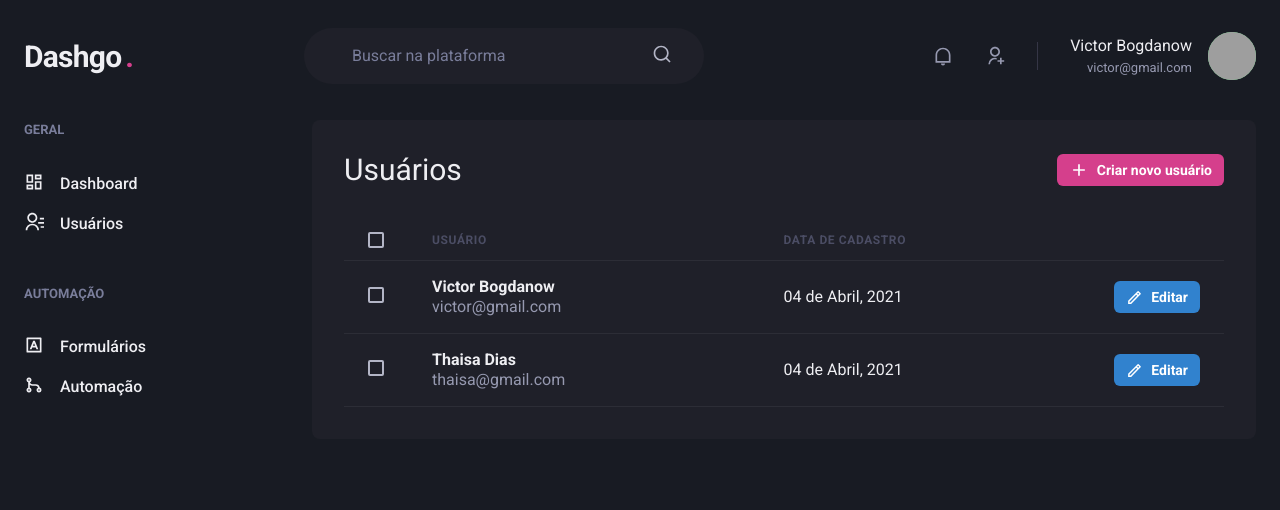
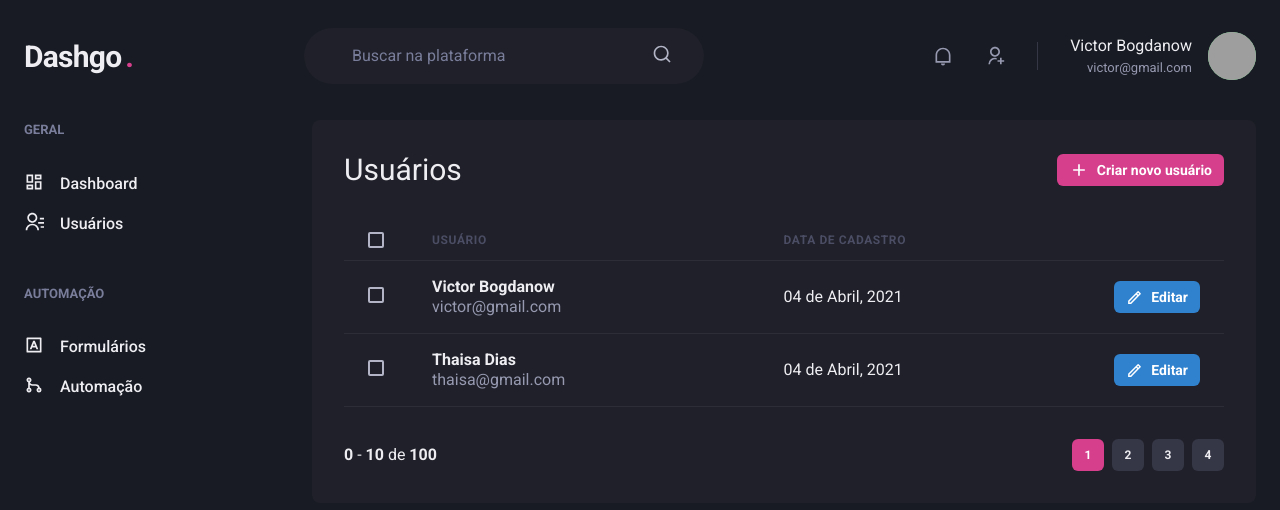
Before and after one commit to Victor-BwD/Dash.Insight, a Next.js app: page /users in a window 1280 px wide. Shown: the top 510 px of the page. Built offline with nearby package versions, Linux system fonts and the light colour scheme; grey boxes are pictures that could not be loaded.

Commit message:
Paginação

```diff
--- /dev/null
+++ b/src/components/Pagination.tsx
@@ -0,0 +1,25 @@
+import { Box, Button, Stack } from "@chakra-ui/react";
+
+export function Pagination() {
+    return (
+        <Stack direction="row" mt="8" justify="space-between" align="center" spacing="6">
+            <Box>
+                <strong>0</strong> - <strong>10</strong> de <strong>100</strong>
+            </Box>
+            <Stack direction="row" spacing="2">
+                <Button size="sm" fontSize="xs" width="4" colorScheme="pink" disabled _disabled={{ bg: 'pink.500', cursor: 'default'}}>
+                    1
+                </Button>
+                <Button size="sm" fontSize="xs" width="4" bg="gray.700" _hover={{ bg: 'gray.500' }}>
+                    2
+                </Button>
+                <Button size="sm" fontSize="xs" width="4" bg="gray.700" _hover={{ bg: 'gray.500' }}>
+                    3
+                </Button>
+                <Button size="sm" fontSize="xs" width="4" bg="gray.700" _hover={{ bg: 'gray.500' }}>
+                    4
+                </Button>
+                </Stack>
+        </Stack>
+    );
+}
--- a/src/pages/users/index.tsx
+++ b/src/pages/users/index.tsx
@@ -2,6 +2,7 @@
 import React from "react";
 import { RiAddLine, RiPencilLine } from "react-icons/ri";
 import { Header } from "../../components/Header";
+import { Pagination } from "../../components/Pagination";
 import { Sidebar } from "../../components/Sidebar";
 
 export default function UserList() {
@@ -69,6 +70,7 @@
                         </Tr>
                     </Tbody>
                 </Table>
+                <Pagination/>
             </Box>
             </Flex>
         </Box>
```
